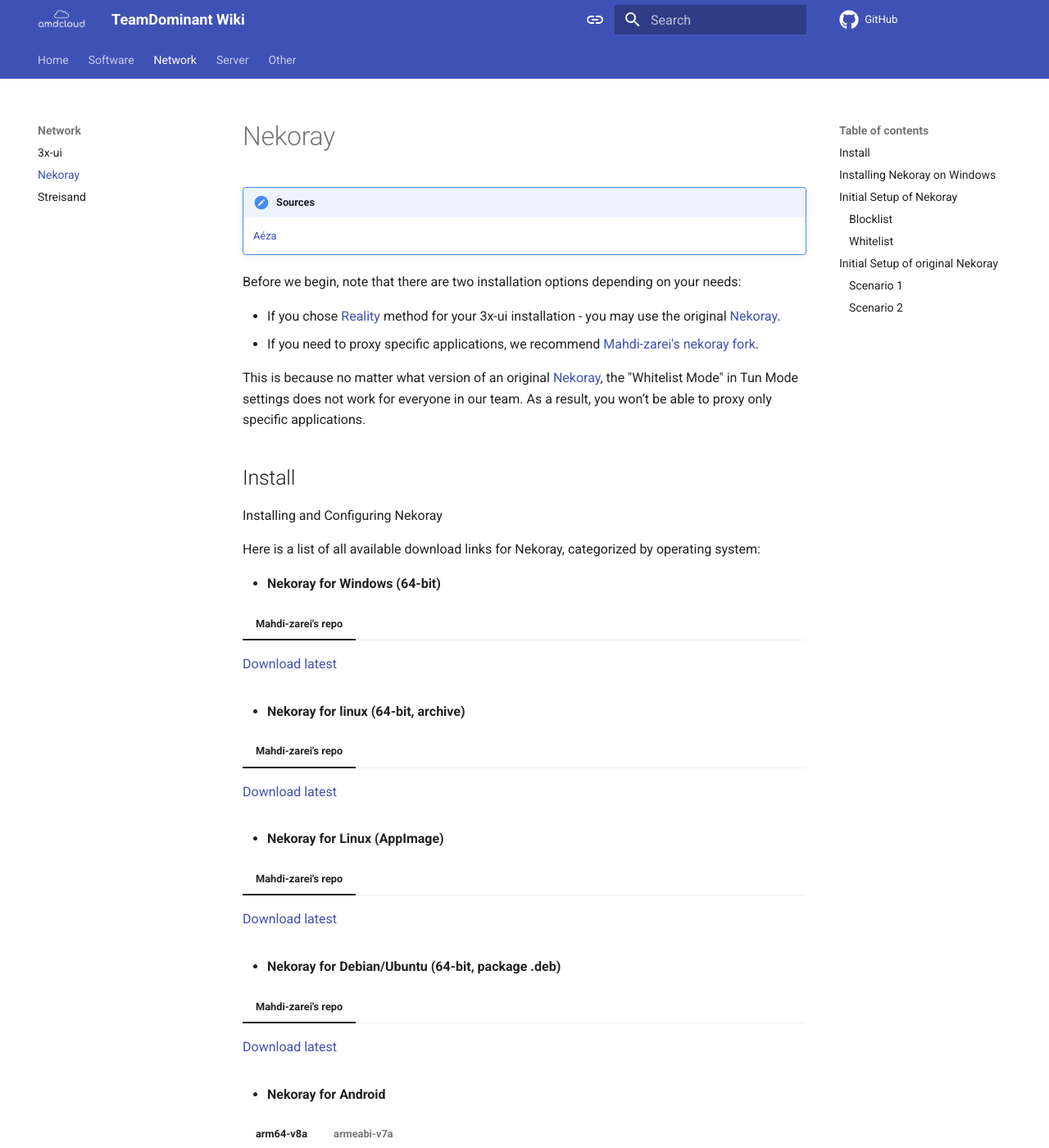
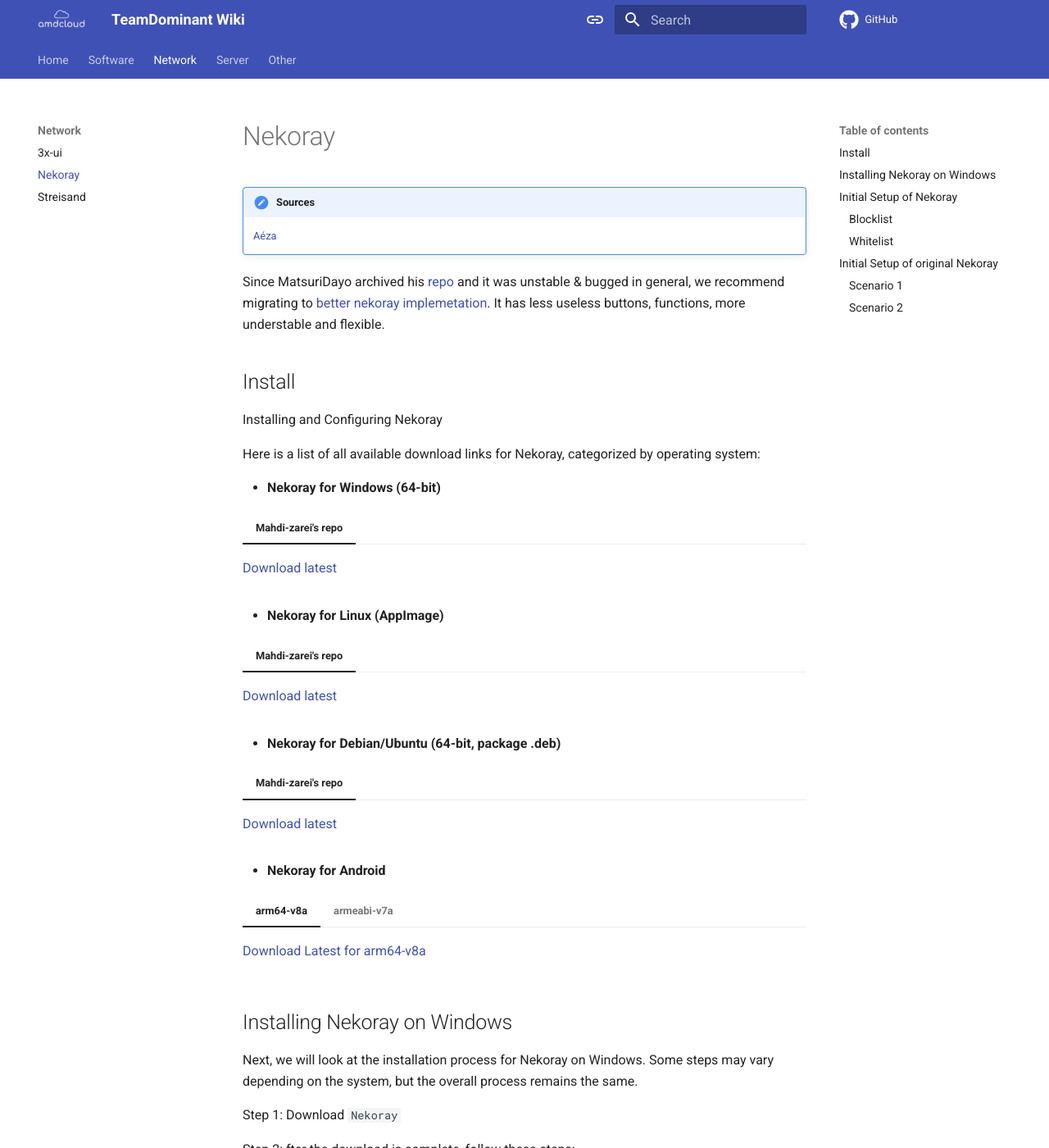
Before and after one commit to TeamDominant/Wiki-mkdocs, an MkDocs documentation site: the page built from docs/nekoray.md, in a window 1280 px wide and 1400 px high. Shown: the whole window at 82% size. Built offline with MkDocs 1.6.1 and Material for MkDocs 9.7.7, drawn with Linux system fonts in a browser that asks for light colours; comment, search, counter and statistics services are not loaded; some of the changed text lies outside the part shown.

Commit message:
nekoray: edited info

```diff
--- a/docs/nekoray.md
+++ b/docs/nekoray.md
@@ -3,12 +3,7 @@
 !!! Sources
     [Aéza](https://wiki.aeza.net/universal-virtual-private-network-client-nekoray#pervichnaya-nastroika-nekoray-na-windows)
 
-Before we begin, note that there are two installation options depending on your needs:
-
-- If you chose [Reality](https://wiki.amdcloud.kz/3x-ui/#reality) method for your 3x-ui installation - you may use the original [Nekoray](https://github.com/MatsuriDayo/nekoray).
-- If you need to proxy specific applications, we recommend [Mahdi-zarei's nekoray fork](https://github.com/Mahdi-zarei/nekoray).
-
-This is because no matter what version of an original [Nekoray](https://github.com/MatsuriDayo/nekoray), the "Whitelist Mode" in Tun Mode settings does not work for everyone in our team. As a result, you won’t be able to proxy only specific applications.
+Since MatsuriDayo archived his [repo](https://github.com/MatsuriDayo/nekoray) and it was unstable & bugged in general, we recommend migrating to [better nekoray implemetation](https://github.com/Mahdi-zarei/nekoray/releases/latest). It has less useless buttons, functions, more understable and flexible.
 
 ## Install
 
@@ -17,10 +12,6 @@
 Here is a list of all available download links for Nekoray, categorized by operating system:
 
 - **Nekoray for Windows (64-bit)**
-=== "Mahdi-zarei's repo"
-    [Download latest](https://github.com/Mahdi-zarei/nekoray/releases/latest)
-
-- **Nekoray for linux (64-bit, archive)**
 === "Mahdi-zarei's repo"
     [Download latest](https://github.com/Mahdi-zarei/nekoray/releases/latest)
 
@@ -46,7 +37,7 @@
 
 Step 2: fter the download is complete, follow these steps:
 
-- Locate the downloaded file: `nekoray-3.26-2023-12-09-windows64.zip`.
+- Locate the downloaded file.
 
 - Right-click on the file and select "Extract All…", or use an archiving tool like WinRAR or 7-Zip to extract the contents to a convenient location on your computer.
 
```
